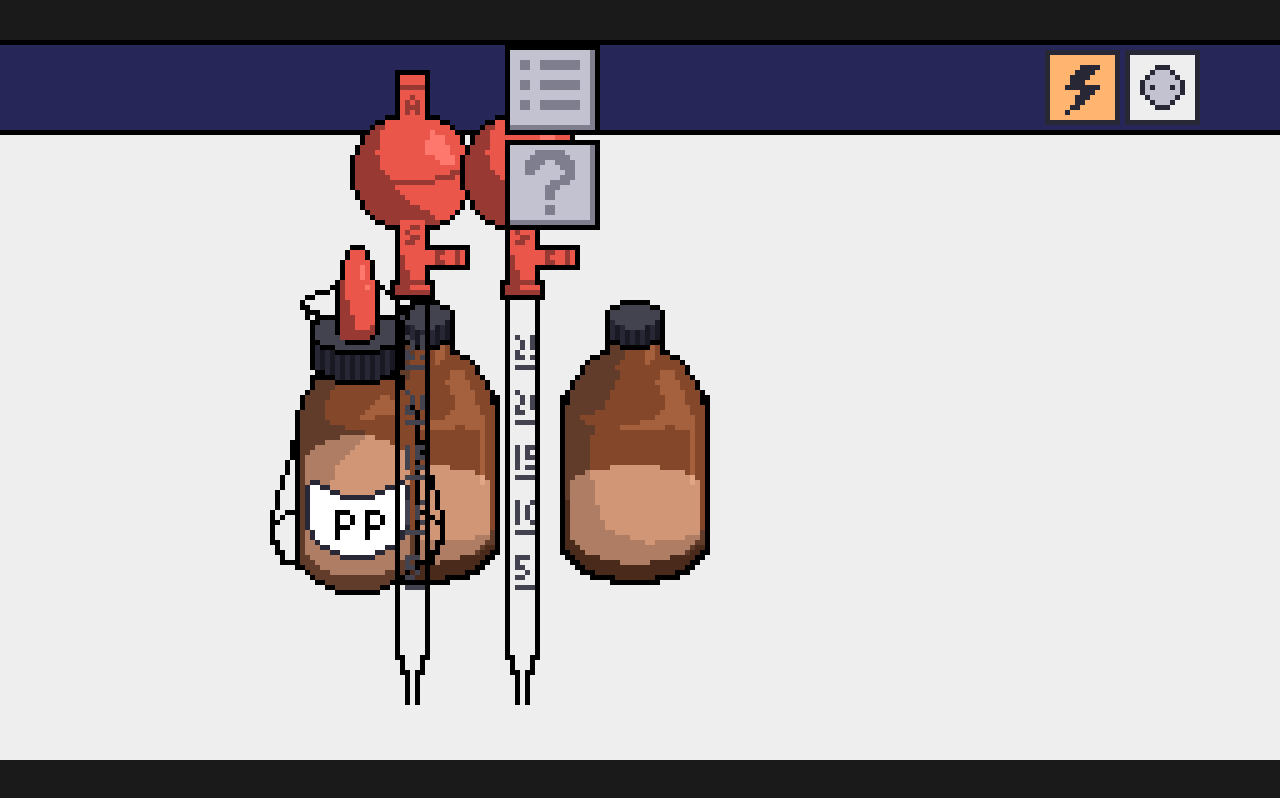
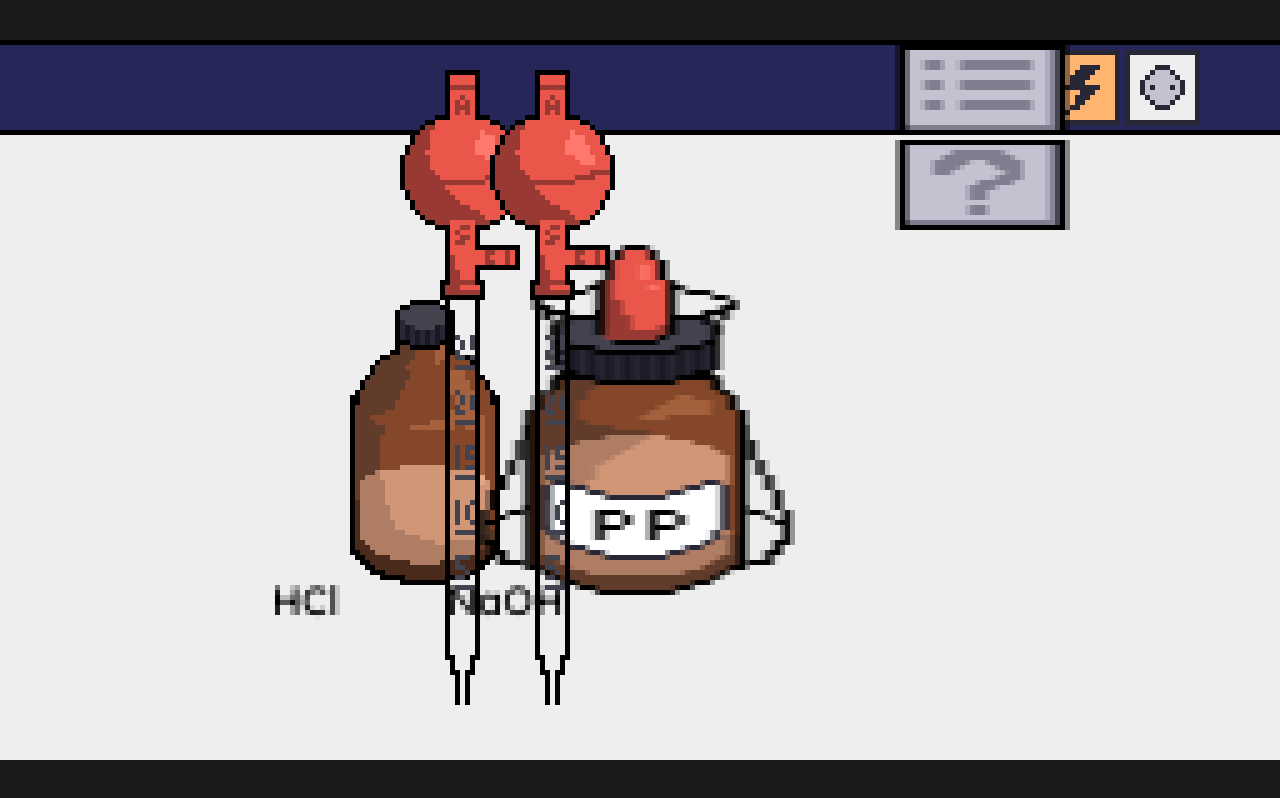
Before and after one commit to dannyslubis/simulasiab, a plain HTML site: page index.html in a window 1280 px wide. Drawn offline with Linux system fonts and the light colour scheme.

Commit message:
Update index.html

```diff
--- a/index.html
+++ b/index.html
@@ -24,7 +24,7 @@
         canvas {
             width: 100%; height: 100%; display: block;
             object-fit: contain; image-rendering: pixelated;
-            touch-action: none; /* Penting agar layar mobile tidak ikut terscroll saat nge-drag */
+            touch-action: none; /* Mencegah layar tertarik di mobile */
         }
 
         .overlay {
@@ -37,20 +37,15 @@
             font-family: 'Lexend', sans-serif; font-size: 1.2rem; font-weight: 600;
             padding: 10px 20px; background-color: #888888; color: white;
             border: 2px solid #555555; border-radius: 8px; cursor: pointer; width: 250px; text-align: center;
+            box-shadow: 0 4px 6px rgba(0,0,0,0.3);
         }
         .menu-btn:hover { background-color: #a0a0a0; }
-        .menu-btn:active { transform: scale(0.95); }
+        .menu-btn:active { transform: scale(0.95); box-shadow: 0 0px 0px; }
 
-        #overfill-popup {
-            position: relative; display: flex; flex-direction: column; align-items: center;
-        }
-        #overfill-img {
-            width: 60%; min-width: 300px; image-rendering: pixelated;
-        }
-        #btn-ulangi {
-            position: absolute; bottom: 12%; width: 45%; height: 25%;
-            opacity: 0; cursor: pointer;
-        }
+        #overfill-popup { position: relative; display: flex; flex-direction: column; align-items: center; }
+        #overfill-img { width: 60%; min-width: 300px; image-rendering: pixelated; }
+        #btn-ulangi { position: absolute; bottom: 12%; width: 45%; height: 25%; opacity: 0; cursor: pointer; }
+
         #alert-msg {
             position: absolute; bottom: 10%; left: 50%; transform: translateX(-50%);
             background: rgba(255,50,50,0.9); color: white; padding: 5px 15px;
@@ -88,7 +83,6 @@
         const alertMsg = document.getElementById('alert-msg');
         const loadingText = document.getElementById('loading-text');
 
-        // --- SISTEM LOAD GAMBAR ---
         const images = {};
         const sources = {
             bg: 'kanvasmeja.png', ui: 'tombolmenu.png', popupg: 'popupg.png',
@@ -115,28 +109,30 @@
             };
         }
 
-        // --- SISTEM STATE DAN HITBOX (TANPA MENGGENCET GAMBAR) ---
-        // Penjelasan: renderX/Y adalah seberapa jauh kanvas transparan 256x144 digeser.
-        // hx/hy/hw/hh adalah kotak imajiner yang mendeteksi klik/jari.
+        // --- SISTEM STATE DAN HITBOX (PRESISI UNTUK FULL CANVAS) ---
+        // Penjelasan: hx, hy adalah posisi piksel AKTUAL objek di dalam gambar.
         let bottles, pipettes, flask, indicator;
 
         function initGame() {
+            // Karena botol diekspor dalam kanvas penuh (posisi asli di kiri),
+            // kita offset renderX botol ke-2 sejauh 40px ke kanan agar bersebelahan.
             bottles = [
-                { id: 'A', renderX: 0, renderY: 0, hx: 42, hy: 80, hw: 35, hh: 55, state: 'closed', capacity: 5 },
-                { id: 'B', renderX: 42, renderY: 0, hx: 42, hy: 80, hw: 35, hh: 55, state: 'closed', capacity: 5 }
+                { id: 'A', name: 'HCl', renderX: 0, renderY: 0, hx: 46, hy: 80, hw: 30, hh: 55, state: 'closed', capacity: 5 },
+                { id: 'B', name: 'NaOH', renderX: 40, renderY: 0, hx: 46, hy: 80, hw: 30, hh: 55, state: 'closed', capacity: 5 }
             ];
 
-            flask = { renderX: 0, renderY: 0, hx: 130, hy: 80, hw: 45, hh: 55, a: 0, b: 0, hasIndicator: false };
+            flask = { renderX: 0, renderY: 0, hx: 130, hy: 80, hw: 40, hh: 55, a: 0, b: 0, hasIndicator: false };
 
             indicator = {
-                renderX: 0, renderY: 0, hx: 190, hy: 95, hw: 30, hh: 40,
-                cap_renderX: 0, cap_renderY: 0, cap_hx: 190, cap_hy: 68, cap_hw: 30, cap_hh: 30,
+                renderX: 0, renderY: 0, hx: 185, hy: 88, hw: 25, hh: 45,
+                cap_renderX: 0, cap_renderY: 0, cap_hx: 185, cap_hy: 68, cap_hw: 25, cap_hh: 30,
                 isDetached: false, location: 'base'
             };
 
+            // Pipet 2 di-offset 18px ke kanan
             pipettes = [
-                { id: 1, renderX: -10, renderY: 0, base_x: -10, base_y: 0, hx: 20, hy: 15, hw: 22, hh: 120, capacity: 0, tag: 'netral', location: 'rack' },
-                { id: 2, renderX: 12, renderY: 0, base_x: 12, base_y: 0, hx: 20, hy: 15, hw: 22, hh: 120, capacity: 0, tag: 'netral', location: 'rack' }
+                { id: 1, renderX: 0, renderY: 0, base_x: 0, base_y: 0, hx: 16, hy: 15, hw: 16, hh: 120, capacity: 0, tag: 'netral', location: 'rack' },
+                { id: 2, renderX: 18, renderY: 0, base_x: 18, base_y: 0, hx: 16, hy: 15, hw: 16, hh: 120, capacity: 0, tag: 'netral', location: 'rack' }
             ];
         }
 
@@ -146,38 +142,45 @@
         let dragType = null;
         let dragOffsetX = 0, dragOffsetY = 0;
 
-        // --- FUNGSI RENDER ---
+        // --- FUNGSI RENDER (PAKSA 256x144) ---
         function draw() {
             ctx.clearRect(0, 0, canvas.width, canvas.height);
 
-            ctx.drawImage(images.bg, 0, 0); // Background statis
+            // KUNCI: Menambah argumen 256, 144 memastikan gambar 8x dikecilkan ke ukuran kanvas
+            ctx.drawImage(images.bg, 0, 0, 256, 144);
 
-            // Botol
+            // 1. Gambar Botol
             bottles.forEach(b => {
                 let img = images.b_closed;
                 if (b.state === 'open') img = b.capacity > 0 ? images.b_open : images.b_empty;
-                ctx.drawImage(img, b.renderX, b.renderY); // Digambar dengan ukuran aslinya
+                ctx.drawImage(img, b.renderX, b.renderY, 256, 144);
+
+                // Tambahan: Label Teks agar pemain tahu mana HCl mana NaOH
+                ctx.fillStyle = "black";
+                ctx.font = "8px 'Lexend', sans-serif";
+                ctx.textAlign = "center";
+                ctx.fillText(b.name, b.renderX + b.hx + 15, b.renderY + b.hy + 35);
             });
 
-            // Labu
-            ctx.drawImage(getFlaskSprite(), flask.renderX, flask.renderY);
+            // 2. Gambar Labu
+            ctx.drawImage(getFlaskSprite(), flask.renderX, flask.renderY, 256, 144);
 
-            // Indikator
+            // 3. Gambar Indikator
             if (indicator.isDetached) {
-                ctx.drawImage(images.ppb, indicator.renderX, indicator.renderY);
-                ctx.drawImage(images.ppp, indicator.cap_renderX, indicator.cap_renderY);
+                ctx.drawImage(images.ppb, indicator.renderX, indicator.renderY, 256, 144);
+                ctx.drawImage(images.ppp, indicator.cap_renderX, indicator.cap_renderY, 256, 144);
             } else {
-                ctx.drawImage(images.pppb, indicator.renderX, indicator.renderY);
+                ctx.drawImage(images.pppb, indicator.renderX, indicator.renderY, 256, 144);
             }
 
-            // Pipet
+            // 4. Gambar Pipet
             pipettes.forEach(p => {
                 let pImg = images['p' + p.capacity];
-                ctx.drawImage(pImg, p.renderX, p.renderY);
+                ctx.drawImage(pImg, p.renderX, p.renderY, 256, 144);
             });
 
-            // UI Menu
-            ctx.drawImage(images.ui, 0, 0);
+            // 5. Gambar UI Menu
+            ctx.drawImage(images.ui, 0, 0, 256, 144);
 
             requestAnimationFrame(draw);
         }
@@ -202,11 +205,12 @@
             return images.l;
         }
 
-        // --- FUNGSI DETEKSI KOORDINAT (MOUSE & TOUCH/MOBILE) ---
+        // --- FUNGSI DETEKSI KOORDINAT PRESISI ---
         function getPos(e) {
             const rect = canvas.getBoundingClientRect();
-            const scaleX = canvas.width / rect.width;
-            const scaleY = canvas.height / rect.height;
+            // Kalkulasi skala yang lebih aman
+            const scaleX = 256 / rect.width;
+            const scaleY = 144 / rect.height;
             let clientX = e.clientX, clientY = e.clientY;
 
             if(e.touches && e.touches.length > 0) {
@@ -225,24 +229,24 @@
             return (r1.x < r2.x + r2.w && r1.x + r1.w > r2.x && r1.y < r2.y + r2.h && r1.y + r1.h > r2.y);
         }
 
-        // --- EVENT LISTENER (MOBILE & DESKTOP TERINTEGRASI) ---
+        // --- EVENT LISTENER (MOBILE & DESKTOP) ---
         function handleStart(e) {
             if(e.cancelable) e.preventDefault();
             const pos = getPos(e);
             const mouseX = pos.x, mouseY = pos.y;
 
-            // UI Menu (Pojok kanan atas)
-            if (mouseX >= 232 && mouseX <= 252 && mouseY >= 4 && mouseY <= 22) {
+            // Hitbox Menu (Disesuaikan khusus untuk pojok kanan atas)
+            if (mouseX >= 235 && mouseX <= 256 && mouseY >= 0 && mouseY <= 18) {
                 document.getElementById('menu-overlay').style.display = 'flex'; return;
             }
 
-            // Pipet
+            // Hitbox Pipet
             for (let i = pipettes.length - 1; i >= 0; i--) {
                 let p = pipettes[i];
                 let px = p.renderX + p.hx, py = p.renderY + p.hy;
                 if (mouseX >= px && mouseX <= px + p.hw && mouseY >= py && mouseY <= py + p.hh) {
-                    if (mouseY <= py + 35) { // Area Bulb 35px atas
-                        handlePipetteBulb(p); return;
+                    if (mouseY <= py + 35) {
+                        handlePipetteBulb(p); return; // Area Bulb
                     } else {
                         draggedObj = p; dragType = 'pipette';
                         dragOffsetX = mouseX - p.renderX; dragOffsetY = mouseY - p.renderY; return;
@@ -250,7 +254,7 @@
                 }
             }
 
-            // Indikator (Tarik Tutup)
+            // Hitbox Tutup Indikator PP
             let capRX = indicator.isDetached ? indicator.cap_renderX : indicator.renderX;
             let capRY = indicator.isDetached ? indicator.cap_renderY : indicator.renderY;
             let capX = capRX + indicator.cap_hx, capY = capRY + indicator.cap_hy;
@@ -264,7 +268,7 @@
                 } return;
             }
 
-            // Botol (Buka/Tutup)
+            // Hitbox Botol (Buka/Tutup)
             bottles.forEach(b => {
                 let bx = b.renderX + b.hx, by = b.renderY + b.hy;
                 if (mouseX >= bx && mouseX <= bx + b.hw && mouseY >= by && mouseY <= by + b.hh) {
@@ -307,7 +311,7 @@
 
                 let fHit = { x: flask.renderX + flask.hx, y: flask.renderY + flask.hy, w: flask.hw, h: flask.hh };
                 if (!droppedOnTarget && checkOverlap(pHit, fHit)) {
-                    p.renderX = fHit.x + 10 - p.hx; p.renderY = fHit.y - 50 - p.hy;
+                    p.renderX = fHit.x + 10 - p.hx; p.renderY = fHit.y - 45 - p.hy;
                     p.location = 'flask'; droppedOnTarget = true;
                 }
 
@@ -322,7 +326,7 @@
                 let fHit = { x: flask.renderX + flask.hx, y: flask.renderY + flask.hy, w: flask.hw, h: flask.hh };
 
                 if (checkOverlap(capHit, fHit)) {
-                    ind.cap_renderX = fHit.x + 6 - ind.cap_hx; ind.cap_renderY = fHit.y - 25 - ind.cap_hy;
+                    ind.cap_renderX = fHit.x + 8 - ind.cap_hx; ind.cap_renderY = fHit.y - 25 - ind.cap_hy;
                     ind.location = 'flask';
                 } else {
                     ind.isDetached = false;
@@ -352,18 +356,15 @@
             }
         }
 
-        // Register Mouse Events
         canvas.addEventListener('mousedown', handleStart);
         canvas.addEventListener('mousemove', handleMove);
         canvas.addEventListener('mouseup', handleEnd);
         canvas.addEventListener('mouseleave', handleEnd);
 
-        // Register Touch Events (Mobile)
         canvas.addEventListener('touchstart', handleStart, {passive: false});
         canvas.addEventListener('touchmove', handleMove, {passive: false});
         canvas.addEventListener('touchend', handleEnd, {passive: false});
 
-        // Tombol Pop-up
         document.getElementById('btn-lanjut').addEventListener('click', () => { document.getElementById('menu-overlay').style.display = 'none'; });
         document.getElementById('btn-keluar').addEventListener('click', () => { alert("Keluar dari simulasi..."); });
         document.getElementById('btn-ulangi').addEventListener('click', () => { initGame(); document.getElementById('overfill-overlay').style.display = 'none'; });
```
